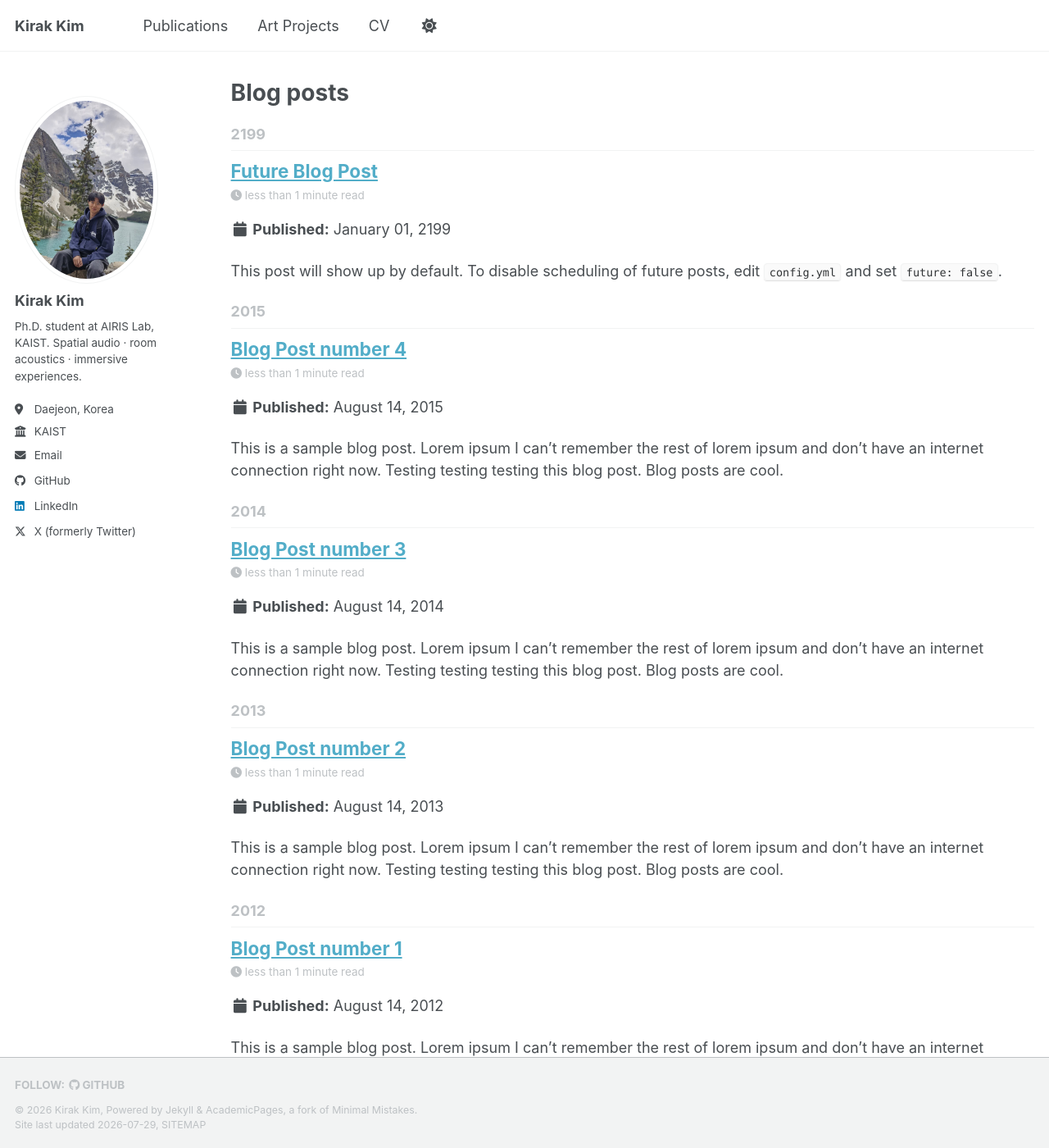
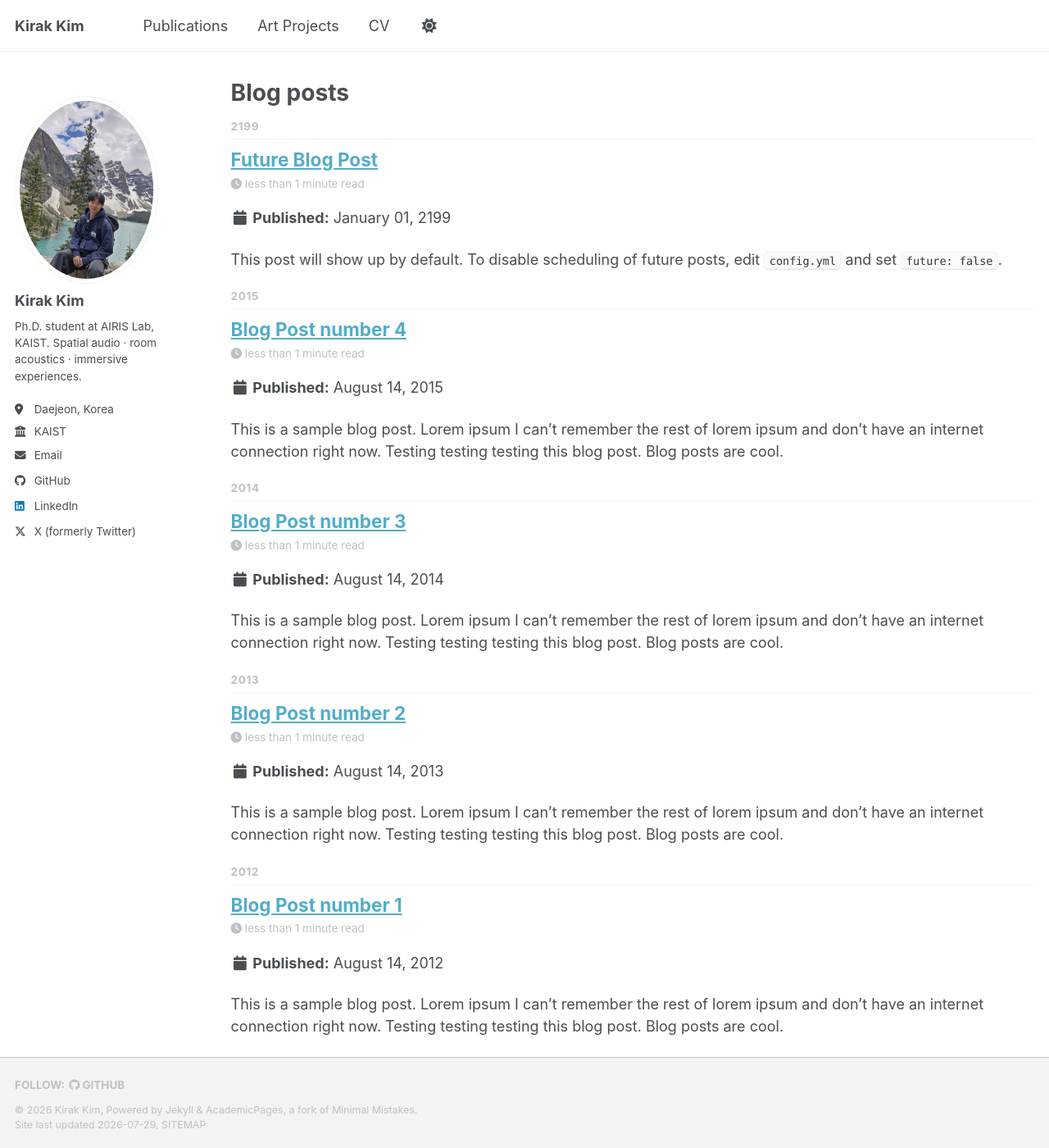
Before and after one commit to kirak-kim/kirak-kim.github.io, a Jekyll site: the page built from _pages/year-archive.html, in a window 1280 px wide and 1400 px high. Shown: the whole window at 82% size. Built offline with Jekyll 4.4.1, drawn with Linux system fonts in a browser that asks for light colours; a script bundle is joined from its source files by our own code; library files that are not in the unit come from our copies.

Commit message:
change subsectionn stile

```diff
--- a/_sass/layout/_archive.scss
+++ b/_sass/layout/_archive.scss
@@ -30,7 +30,10 @@
 .archive__subtitle {
   margin: 1.414em 0 0;
   padding-bottom: 0.5em;
-  font-size: $type-size-5;
+  font-size: $type-size-6;
+  font-weight: bold;
+  text-transform: uppercase;
+  letter-spacing: 0.05em;
   color: var(--global-text-color-light);
   border-bottom: 1px solid var(--global-border-color);
 
```
